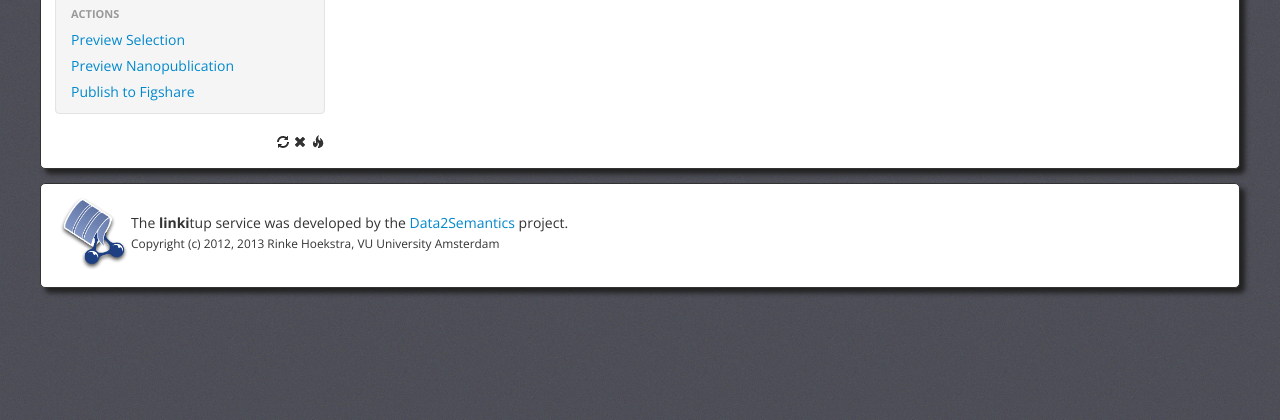
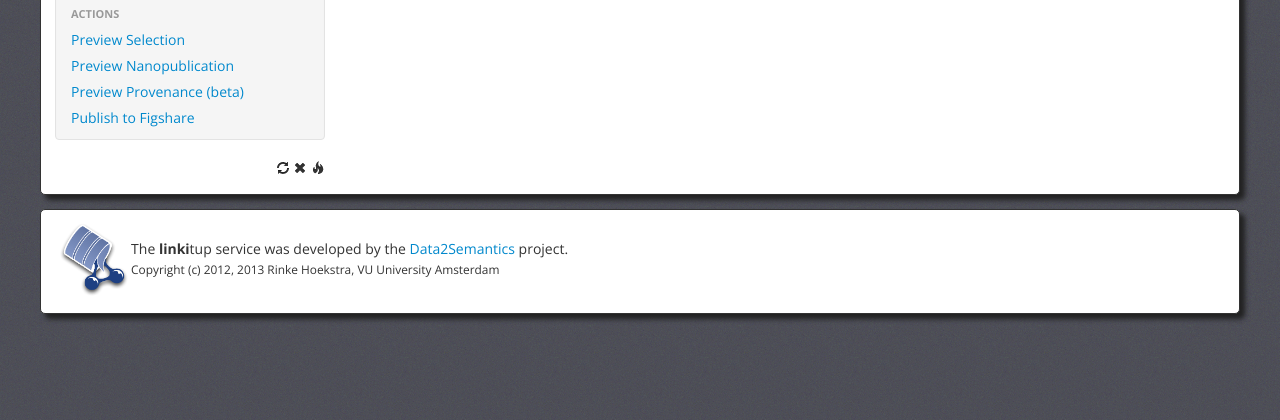
Before and after one commit to Data2Semantics/linkitup, a Flask app: template src/app/templates/articles.html in a window 1280 px wide. Shown: the part 321-741 px from the top of the page. Run offline with Flask 2, Linux system fonts and the light colour scheme; the template is opened without the code that fills it, so the values that code supplies are empty; parts of the project's set-up code (start-up, migrations or seed data) failed here and were passed over; some libraries are stand-ins or nearby versions.

Commit message:
Added preview provenance menu option

```diff
--- a/src/app/templates/articles.html
+++ b/src/app/templates/articles.html
@@ -55,6 +55,7 @@
 				<li class="plugin nav-header" id="actions_header">Actions</li>
 				<li class="plugin"><a id="preview_selection">Preview Selection</a></li>
 				<li class="plugin"><a id="preview_nanopublication">Preview Nanopublication</a></li>
+				<li class="plugin"><a id="preview_provenance">Preview Provenance (beta)</a></li>
 				<li class="plugin"><a id="publish_to_figshare">Publish to Figshare</a></li>
 			</ul>
 		</div>
```
